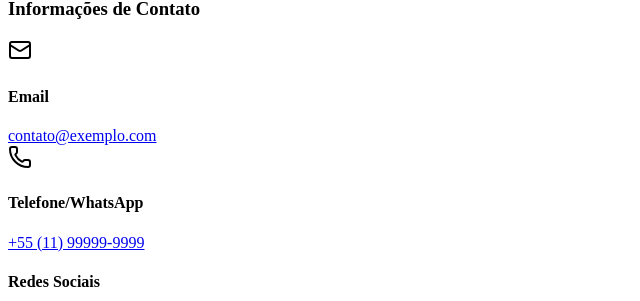
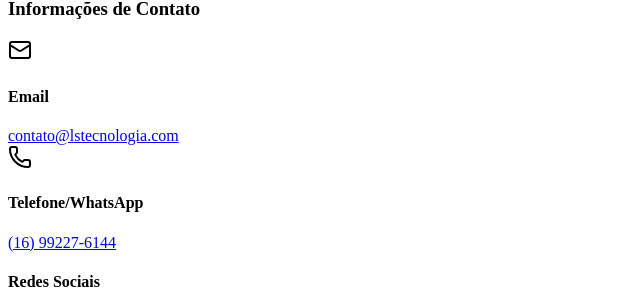
Before and after one commit to Levixs/ls-tecnologia, a Next.js app: page /LandingPage/LandingPage in a window 1280 px wide. Shown: the part 5796-6097 px from the top of the page, without its empty margins (0-640 px from the left). Built offline with nearby package versions, Linux system fonts and the light colour scheme.

Commit message:
fix: atualizar informações de contato e links nas seções de email e telefone

```diff
--- a/src/components/ContactSection/Contact.tsx
+++ b/src/components/ContactSection/Contact.tsx
@@ -91,16 +91,16 @@ export default function Contact() {
                 <ContactItem
                   icon={<Mail className="w-5 h-5" />}
                   title="Email"
-                  value="contato@exemplo.com"
-                  href="mailto:contato@exemplo.com"
+                  value="contato@lstecnologia.com"
+                  href="mailto:contato@lstecnologia.com"
                   color="text-blue-400"
                 />
 
                 <ContactItem
                   icon={<Phone className="w-5 h-5" />}
                   title="Telefone/WhatsApp"
-                  value="+55 (11) 99999-9999"
-                  href="tel:+5511999999999"
+                  value="(16) 99227-6144"
+                  href="https://api.whatsapp.com/send/?phone=5516992276144&text=Olá%2C+vi+o+seu+site+e+tenho+interesse+em+negociar.&type=phone_number&app_absent=0"
                   color="text-green-400"
                 />
               </div>
@@ -109,7 +109,7 @@ export default function Contact() {
                 <h4 className="text-sm font-medium text-gray-400 mb-3">Redes Sociais</h4>
                 <div className="flex gap-3">
                   <a
-                    href="https://linkedin.com/in/seu-perfil"
+                    href="https://linkedin.com/in/gleidsonlevi"
                     target="_blank"
                     rel="noopener noreferrer"
                     className="p-2 bg-gray-700/50 rounded-lg hover:bg-blue-500/10 transition-colors"
@@ -119,7 +119,7 @@ export default function Contact() {
                   </a>
 
                   <a
-                    href="https://github.com/seu-usuario"
+                    href="https://github.com/Levixs"
                     target="_blank"
                     rel="noopener noreferrer"
                     className="p-2 bg-gray-700/50 rounded-lg hover:bg-gray-500/10 transition-colors"
```
